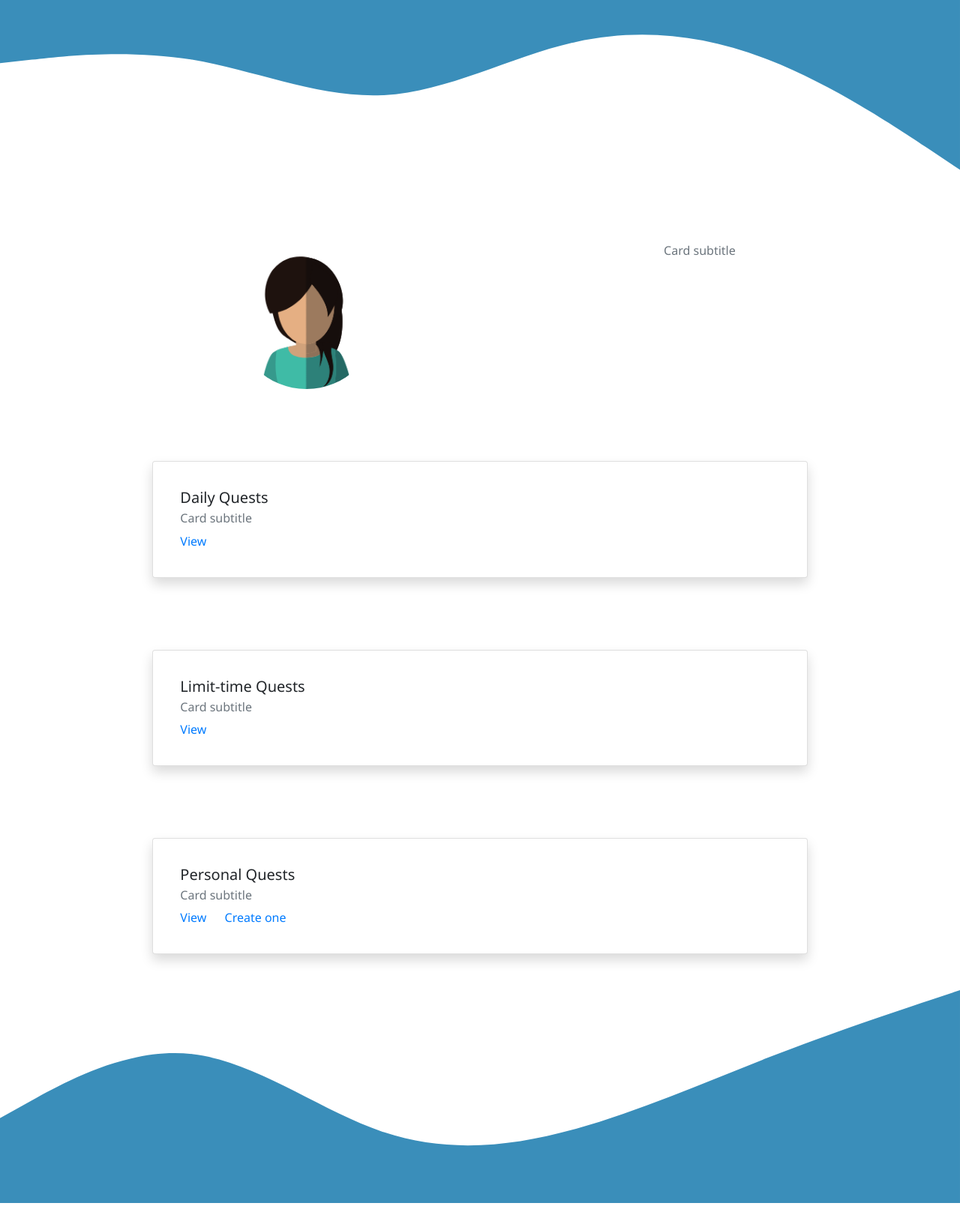
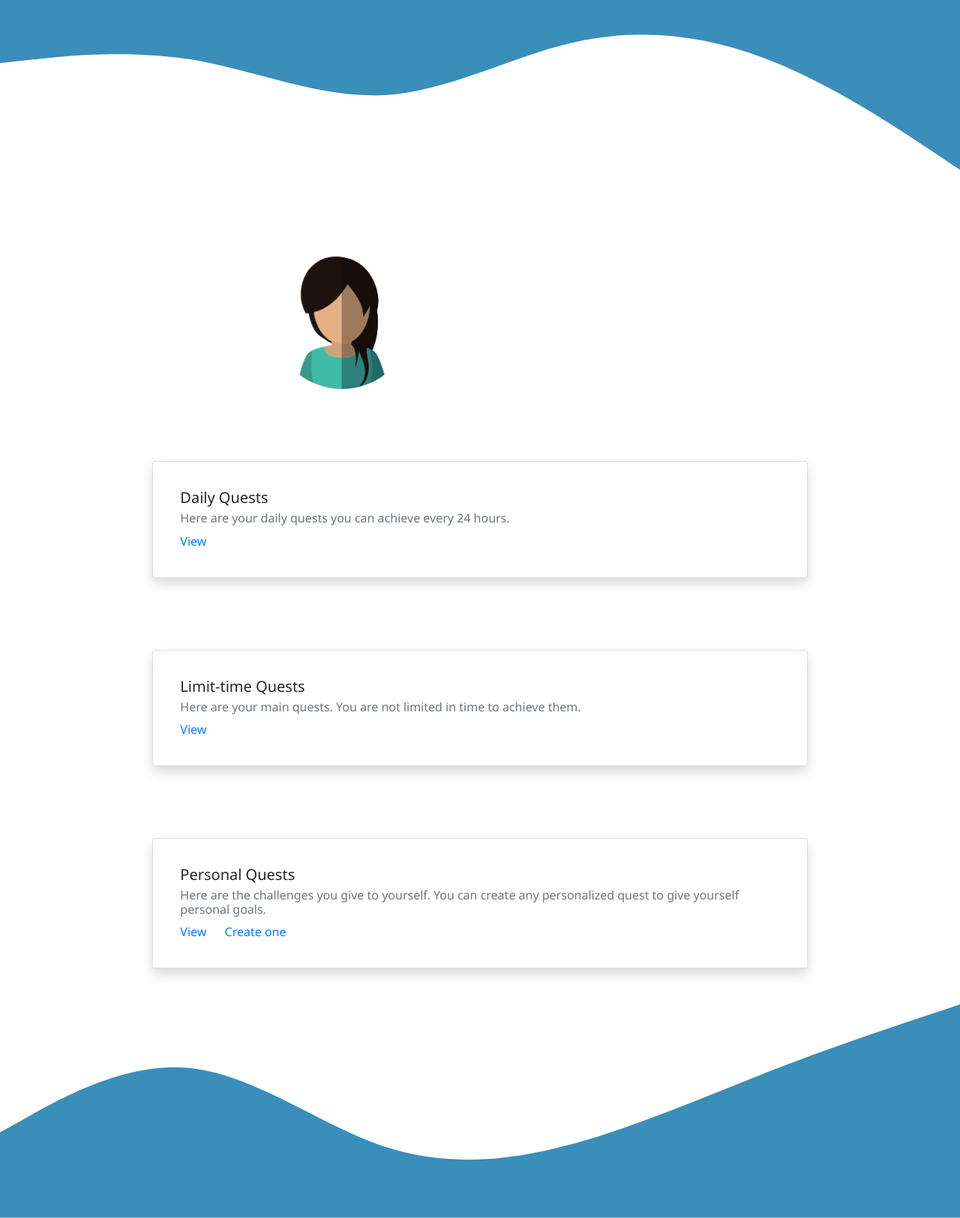
Before and after one commit to Tristan-Samson/Get-Out, a Symfony app: template templates/dashboard/index.html.twig in a window 1280 px wide. Shown: the part 114-1739 px from the top of the page at 75% size. Run offline with Twig, Linux system fonts and the light colour scheme; the template is opened without the code that fills it, so the values that code supplies are empty; some libraries are stand-ins or nearby versions.

Commit message:
partie visuelle validation quetes

```diff
--- a/templates/dashboard/index.html.twig
+++ b/templates/dashboard/index.html.twig
@@ -14,7 +14,6 @@
             {% endfor %}
         </ul>
         </h6>
-        <h6 class="card-subtitle mb-2 text-muted">Card subtitle</h6>
 
     </div>
 
@@ -23,9 +22,13 @@
         <div class="card  col-10 col-md-8 col-lg-8 m-5 rounded shadow p-3 mb-5 bg-white rounded">
             <div class="card-body ">
                 <h5 class="card-title ">Daily Quests</h5>
-                <h6 class="card-subtitle mb-2 text-muted">Card subtitle</h6>
+                <h6 class="card-subtitle mb-2 text-muted">Here are your daily quests you can achieve every 24 hours.</h6>
                 {% for daily in dailys %}
-                <a href="{{ path('quest_show' , { 'id': daily.id} )}}"><p class="card-text">{{ daily.name  }}</p></a>
+                    {% if daily.id in valid %}
+                        <a href="#"><p class="card-text text-success">{{ daily.name  }}</p></a>
+                    {% else %}
+                        <a href="{{ path('quest_show' , { 'id': daily.id} )}}"><p class="card-text">{{ daily.name  }}</p></a>
+                    {% endif %}
                 {% endfor %}
                 <a href="{{ path('quest_type' , {'type': dailys.0.type}) }}" class="card-link align-items-end">View</a>
             </div>
@@ -33,9 +36,13 @@
         <div class="card col-10 col-md-8 col-lg-8 m-5 rounded shadow p-3 mb-5 bg-white rounded">
             <div class="card-body ">
                 <h5 class="card-title">Limit-time Quests</h5>
-                <h6 class="card-subtitle mb-2 text-muted">Card subtitle</h6>
+                <h6 class="card-subtitle mb-2 text-muted">Here are your main quests. You are not limited in time to achieve them.</h6>
                 {% for limit in limits %}
-                    <a href="{{ path('quest_show' , { 'id': limit.id} )}}"><p class="card-text">{{ limit.name  }}</p></a>
+                    {% if limit.id in valid %}
+                        <a href="#"><p class="card-text text-success">{{ limit.name  }}</p></a>
+                    {% else %}
+                        <a href="{{ path('quest_show' , { 'id': limit.id} )}}"><p class="card-text">{{ limit.name  }}</p></a>
+                    {% endif %}
                 {% endfor %}
                 <a href="{{ path('quest_type' , {'type': limits.1.type}) }}" class="card-link">View</a>
             </div>
@@ -43,9 +50,14 @@
         <div class="card col-10 col-md-8 col-lg-8 m-5 rounded shadow p-3 mb-5 bg-white rounded">
             <div class="card-body ">
                 <h5 class="card-title">Personal Quests</h5>
-                <h6 class="card-subtitle mb-2 text-muted">Card subtitle</h6>
+                <h6 class="card-subtitle mb-2 text-muted">Here are the challenges you give to yourself. You can create any personalized quest to give yourself personal goals.</h6>
                     {% for personal in personals %}
                         {%  if personal is not empty%}
+                            {% if personal.id in valid %}
+                                <a href="#"> <p class="card-text text-success">{{ personal.name  }}</p></a>
+                            {% else %}
+                                <a href="{{ path('quest_show' , { 'id': personal.id} )}}"> <p class="card-text">{{ personal.name  }}</p></a>
+                            {% endif %}
                             <a href="{{ path('quest_show' , { 'id': personal.id} )}}"> <p class="card-text">{{ personal.name  }}</p></a>
                         {% endif %}
                     {% endfor %}
```
Also changed, not shown: src/Controller/DashboardController.php (+25 -5 lines), src/Controller/QuestController.php (+11 -0 lines), src/Controller/RegistrationController.php (+9 -3 lines), src/Repository/QuestRepository.php (+20 -0 lines).
